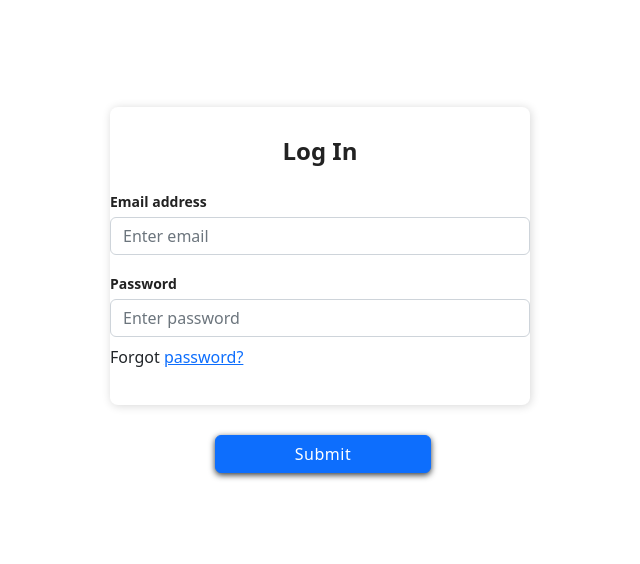
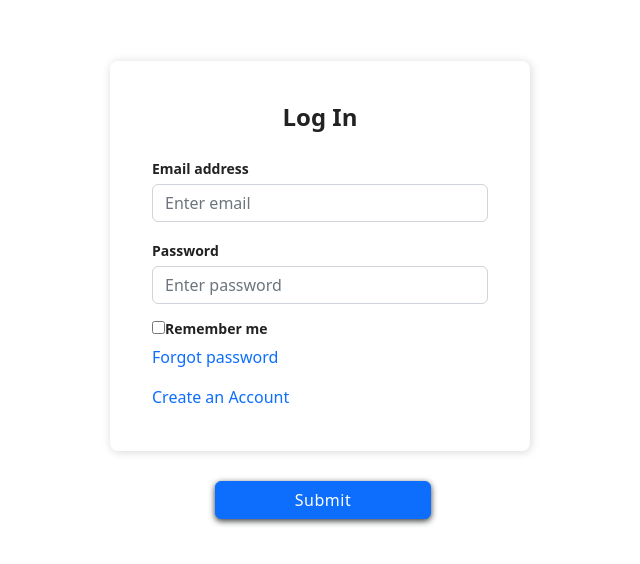
Before and after one commit to hamim44/quickrent, a React (Create React App) app: page /login in a window 1280 px wide. Shown: the part 110-674 px from the top of the page, without its empty margins (320-960 px from the left). Built offline with nearby package versions, Linux system fonts and the light colour scheme.

Commit message:
remember me

```diff
--- a/src/Components/Login.js
+++ b/src/Components/Login.js
@@ -53,9 +53,26 @@ const Login = ()=>{
             />
           </div>
 
-          <p className="forgot-password text-right mt-2">
-            Forgot <a href="#">password?</a>
+          <div className="remember">
+             <input type="checkbox"  name="lsRememberMe" />
+                <label>Remember me</label>
+          </div>
+
+
+          <p className="forgot-password ">
+             <a href="#"> Forgot password</a>
           </p>
+
+          <div class="form-group">
+              <div>
+                <a href="./registration">
+                  Create an Account
+                </a>
+              </div>
+           </div>
+
+
+
           </form>
 
 
--- a/src/Components/Registration.js
+++ b/src/Components/Registration.js
@@ -91,9 +91,16 @@ return(
           />
         </div>
 
-        <p className="text-center mt-2">
-          Forgot <a href="#">password?</a>
+        <p className="text-center">
+           <a href="#"> Forgot password</a>
         </p>
+
+        <div class="text-center">
+          <a href="./Login" class="primary-color">Existing User? Login Now</a>
+        </div>
+
+
+
         </form>
         <div className="d-grid gap-2 mt-3">
           <button type="submit" className="btn btn-primary" onClick={regSubmit}>
--- a/src/Components/login.css
+++ b/src/Components/login.css
@@ -9,6 +9,22 @@ button.btn.btn-primary {
   margin-right: 105px;
 }
 
+form.Auth-form {
+  padding: 42px;
+}
+
+.remember  {
+  font-size: 27px;
+}
+
+.form-group a {
+  text-decoration: none;
+}
+
+.forgot-password a{
+  text-decoration: none;
+
+}
 
 
 .App {
--- a/src/Components/registration.css
+++ b/src/Components/registration.css
@@ -2,3 +2,14 @@ button.btn.btn-primary {
     margin-top: 14px;
     margin-right: 99px;
 }
+
+.text-center a{
+    text-decoration: none;
+
+}
+
+.text-center a {
+    text-decoration-color: initial;
+    line-height: 17px;
+    font-size: 18px;
+}
```
